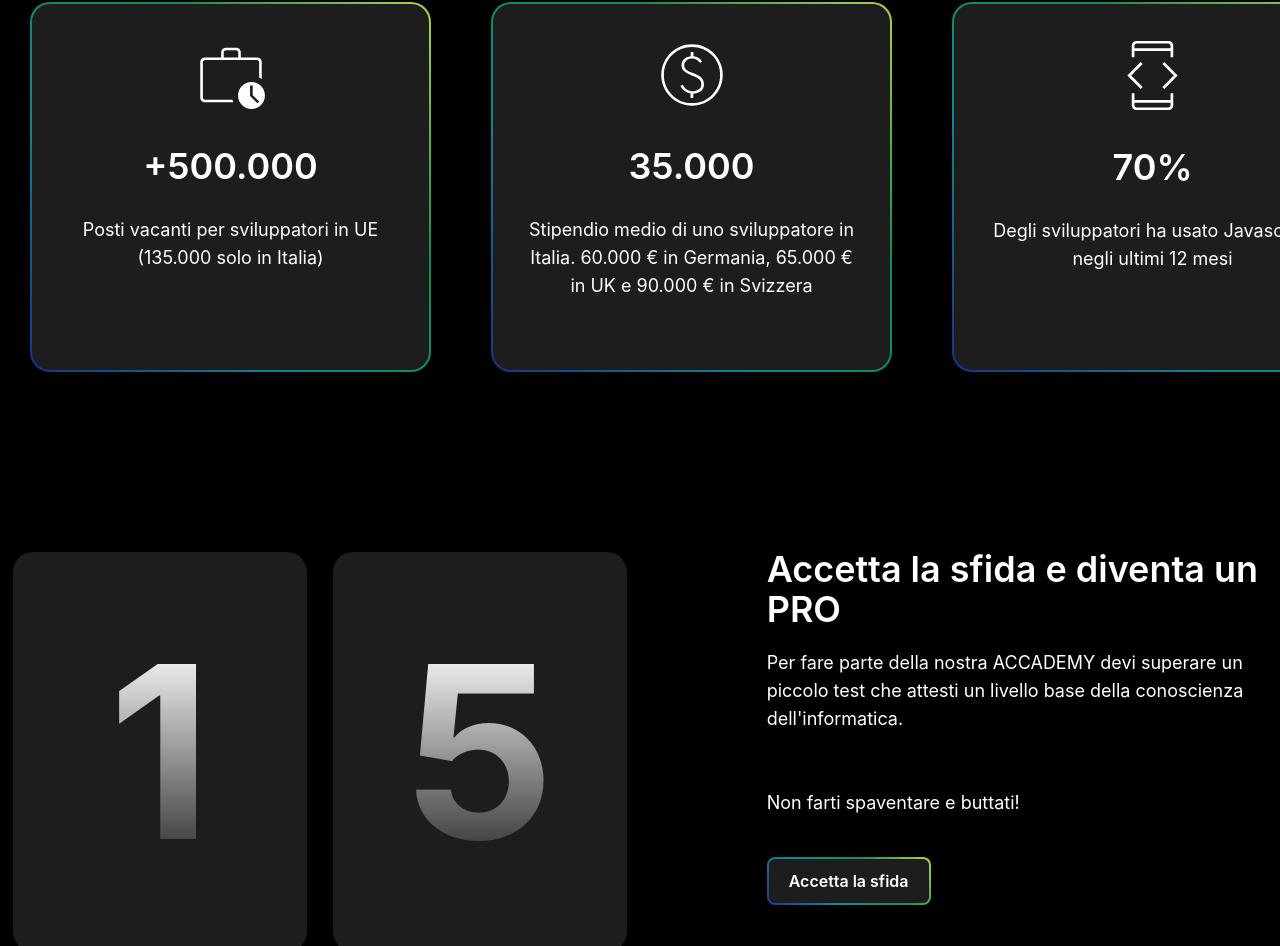
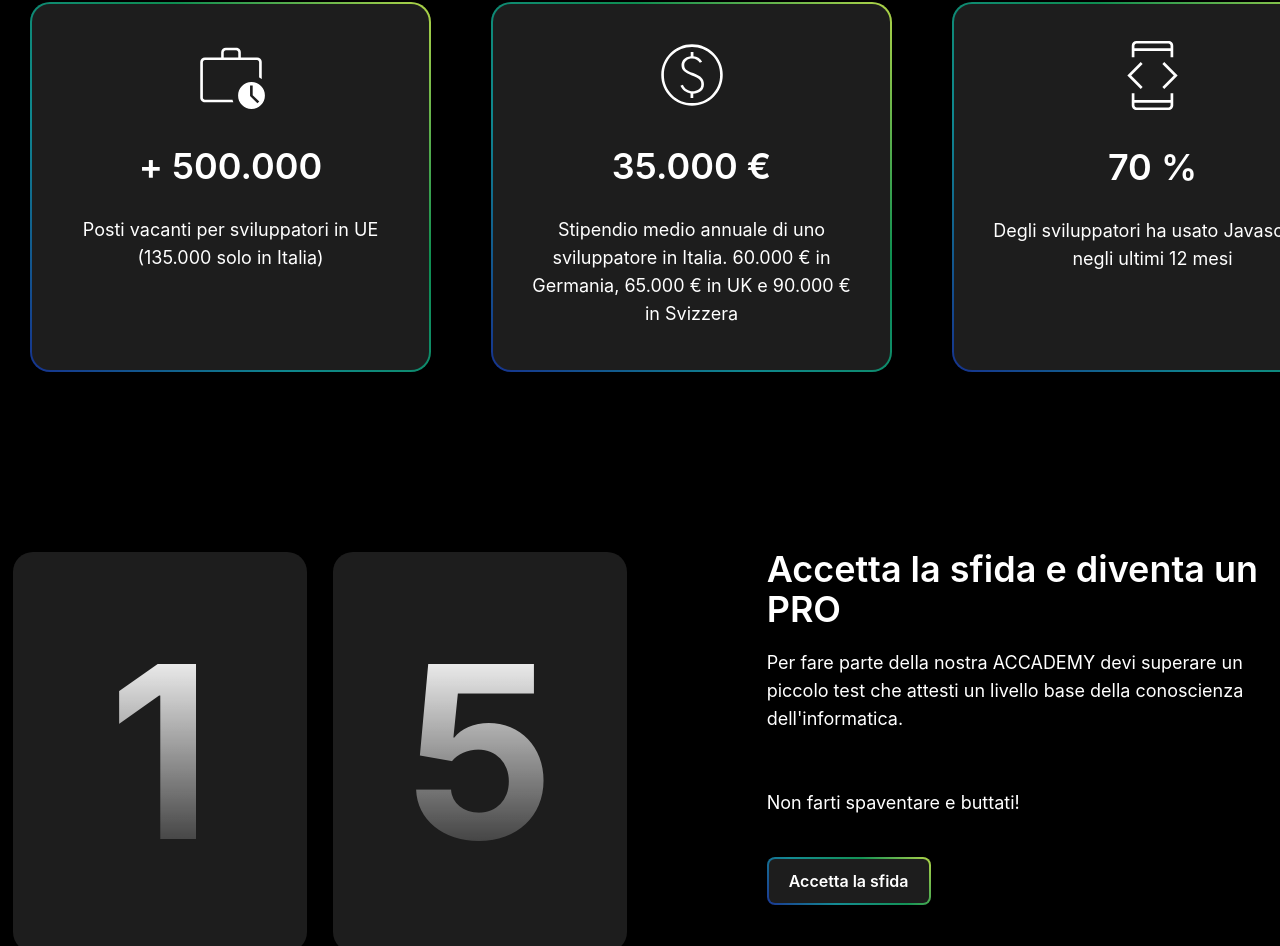
Before and after one commit to webstack-academy/landing, a React (Vite) app: page / in a window 1280 px wide. Shown: the part 3386-4332 px from the top of the page. Built offline with nearby package versions, Linux system fonts and the light colour scheme.

Commit message:
Improve copy

```diff
--- a/src/app/modules/home/pages/home.page.tsx
+++ b/src/app/modules/home/pages/home.page.tsx
@@ -300,7 +300,7 @@ class HomePage extends Component {
                     className="text-4xl font-semibold"
                     style={{ marginTop: 30, marginBottom: 30 }}
                   >
-                    +500.000
+                    + 500.000
                   </h2>
                   <p className="text-lg">{translate('TEXT.VACANCIES')}</p>
                 </div>
@@ -315,7 +315,7 @@ class HomePage extends Component {
                     className="text-4xl font-semibold"
                     style={{ marginTop: 30, marginBottom: 30 }}
                   >
-                    35.000
+                    35.000 €
                   </h2>
                   <p className="text-lg">{translate('TEXT.AVERAGE_SALARY')}</p>
                 </div>
@@ -330,7 +330,7 @@ class HomePage extends Component {
                     className="text-4xl font-semibold"
                     style={{ marginTop: 30, marginBottom: 30 }}
                   >
-                    70%
+                    70 %
                   </h2>
                   <p className="text-lg">
                     {translate('TEXT.PERCENTAGE_DEVS_USING_JS')}
--- a/src/assets/i18n/it.lang.ts
+++ b/src/assets/i18n/it.lang.ts
@@ -32,7 +32,7 @@ export const it = {
       VACANCIES:
         'Posti vacanti per sviluppatori in UE (135.000 solo in Italia)',
       AVERAGE_SALARY:
-        'Stipendio medio di uno sviluppatore in Italia. 60.000 € in Germania, 65.000 € in UK e 90.000 € in Svizzera',
+        'Stipendio medio annuale di uno sviluppatore in Italia. 60.000 € in Germania, 65.000 € in UK e 90.000 € in Svizzera',
       PERCENTAGE_DEVS_USING_JS:
         'Degli sviluppatori ha usato Javascript negli ultimi 12 mesi',
       BECOME_PRO: 'Accetta la sfida e diventa un PRO',
```
Also changed, not shown: 1 other file (tests, documents, lock files or other folders).
